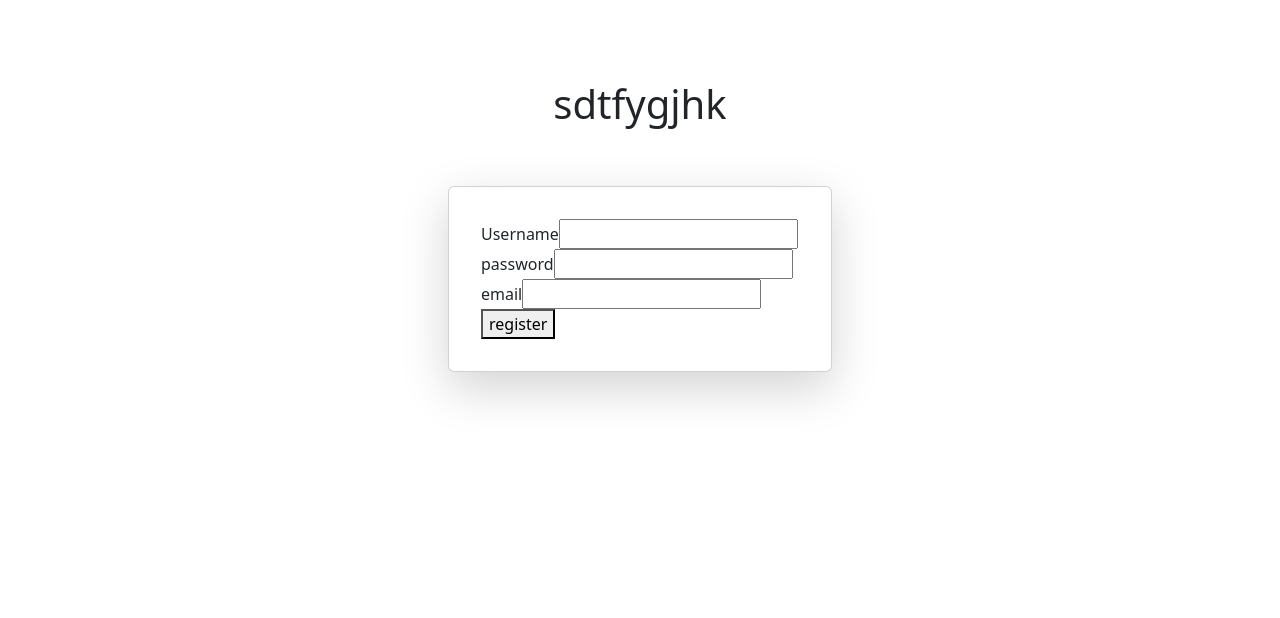
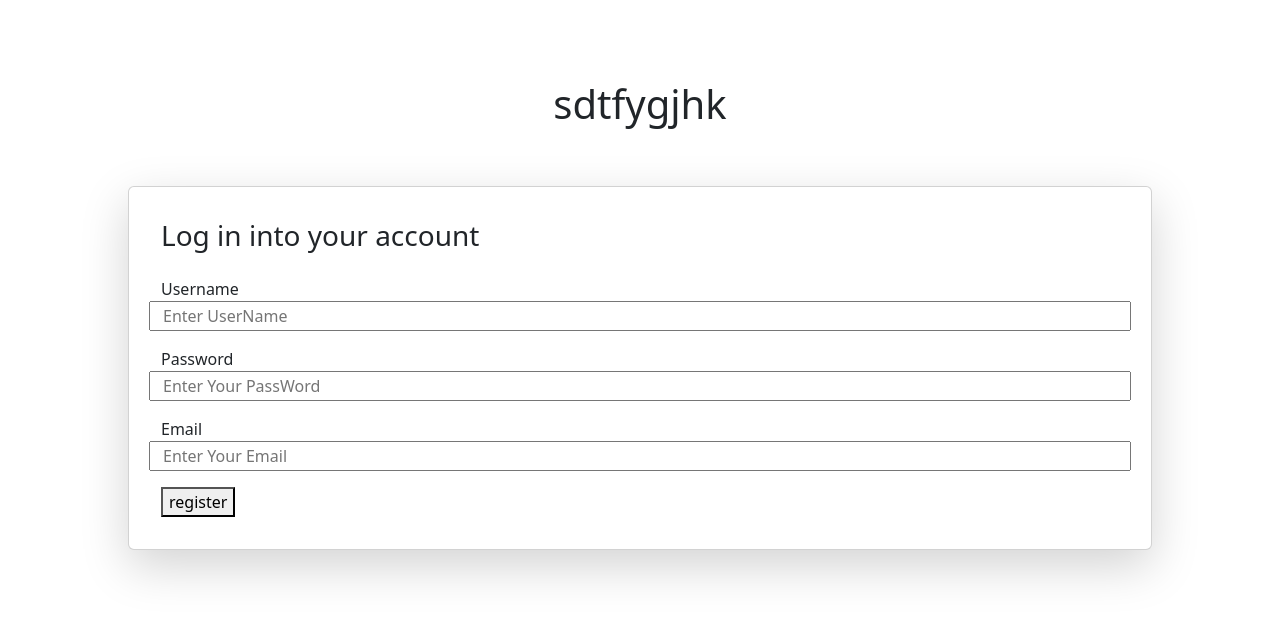
Before and after one commit to AdamDono/BlockBuilder, an Angular app: page / in a window 1280 px wide. Shown: the top 618 px of the page. Built offline with nearby package versions, Linux system fonts and the light colour scheme.

Commit message:
added spacing between the fields

```diff
--- a/src/app/app.component.html
+++ b/src/app/app.component.html
@@ -7,14 +7,16 @@
   </div>
 
 
-  <div class="card shadow-lg p-3 mb-5  rounded mx-auto p-2  mt-1 "  style="width: 30%;">
+  <div class="card  shadow-lg p-3 mb-5   rounded mx-auto p-2  mt-1 "  style="width: 80%;">
     <div class="card-body">
 
-        <form class="form" [formGroup]="registerForm" (ngSubmit)="onSubmit()">
+   <h3>Log in into your account</h3>
 
-          <div class="field">
-            <label class="label">Username</label>
-            <input type="text" class="input" formControlName="username" [class.invalid]="registerForm.get('username')
+        <form class="form " [formGroup]="registerForm" (ngSubmit)="onSubmit()">
+
+          <div class="field row">
+            <label class="label mt-3 ">Username</label>
+            <input type="text" class="input" formControlName="username" placeholder="Enter UserName" [class.invalid]="registerForm.get('username')
             ?.invalid &&(registerForm.get('username')?.dirty || registerForm.get('username')?.touched || isSubmitted ) " />
 
 
@@ -24,9 +26,9 @@
 
           </div>
 
-          <div class="field">
-            <label class="label">password</label>
-            <input type="text" class="input" formControlName="password" [class.invalid]="registerForm.get('password')
+          <div class="field row ">
+            <label class="label mt-3">Password</label>
+            <input type="text " class="input" formControlName="password" placeholder="Enter Your PassWord"  [class.invalid]="registerForm.get('password')
             ?.invalid &&(registerForm.get('password')?.dirty || registerForm.get('password')?.touched) " />
             <span *ngIf="registerForm.get('password')
             ?.invalid &&(registerForm.get('password')?.dirty || registerForm.get('password')?.touched || isSubmitted)" class="error" >This Field Is Required</span>
@@ -34,9 +36,9 @@
 
           </div>
 
-          <div class="field">
-            <label class="label">email</label>
-            <input type="text" class="input" formControlName="email" [class.invalid]="registerForm.get('email')
+          <div class="field row ">
+            <label class="label mt-3">Email</label>
+            <input type="text" class="input" formControlName="email" placeholder="Enter Your Email"  [class.invalid]="registerForm.get('email')
             ?.invalid &&(registerForm.get('email')?.dirty || registerForm.get('email')?.touched) " />
 
 
@@ -47,7 +49,7 @@
           </div>
 
           <div>
-            <button type="submit" class="button" > register</button>
+            <button type="submit " class="button mt-3" > register</button>
           </div>
 
        </form>
```
